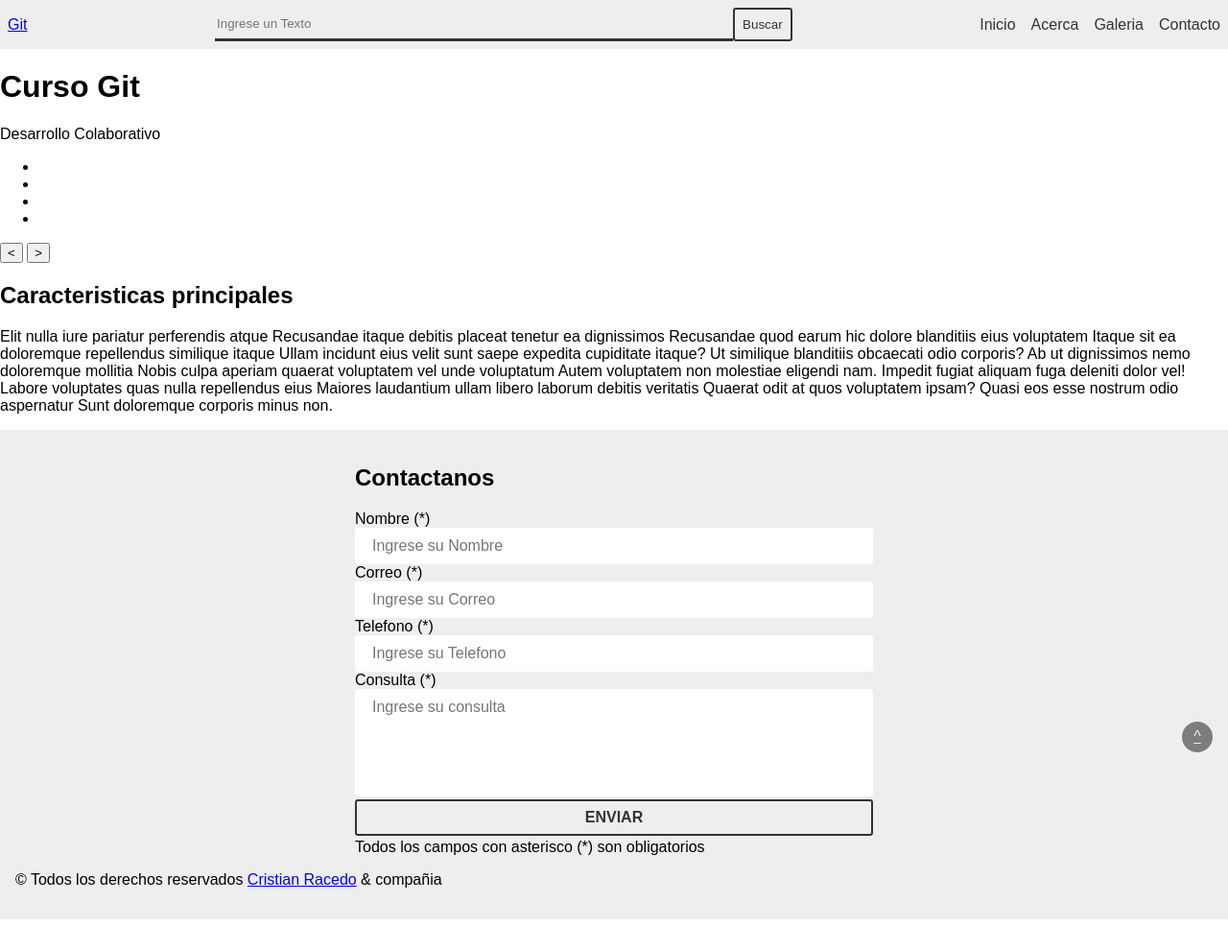
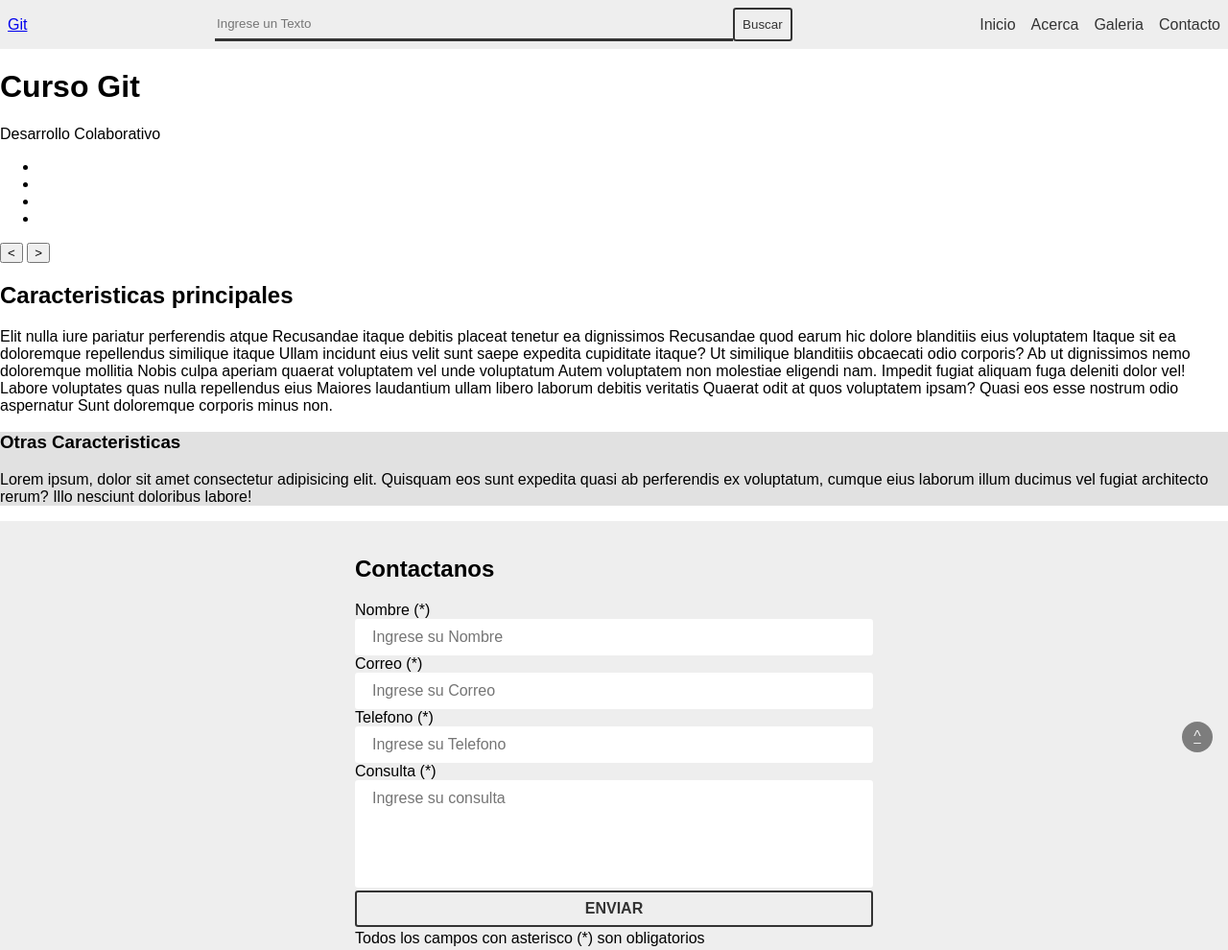
Before and after one commit to C215714N/Git, a plain HTML site: page index.html in a window 1280 px wide. Shown: the top 990 px of the page at 96% size. Before the commit the page ends 958 px from the top, so only its background shows below. Drawn offline with Linux system fonts and the light colour scheme.

Commit message:
Seccion otras caracteristicas con estilos

```diff
--- a/index.html
+++ b/index.html
@@ -58,6 +58,10 @@
 		<p>
 				Elit nulla iure pariatur perferendis atque Recusandae itaque debitis placeat tenetur ea dignissimos Recusandae quod earum hic dolore blanditiis eius voluptatem Itaque sit ea doloremque repellendus similique itaque Ullam incidunt eius velit sunt saepe expedita cupiditate itaque? Ut similique blanditiis obcaecati odio corporis? Ab ut dignissimos nemo doloremque mollitia Nobis culpa aperiam quaerat voluptatem vel unde voluptatum Autem voluptatem non molestiae eligendi nam. Impedit fugiat aliquam fuga deleniti dolor vel! Labore voluptates quas nulla repellendus eius Maiores laudantium ullam libero laborum debitis veritatis Quaerat odit at quos voluptatem ipsam? Quasi eos esse nostrum odio aspernatur Sunt doloremque corporis minus non.
 		</p>
+		<section>
+			<h3>Otras Caracteristicas</h3>
+			Lorem ipsum, dolor sit amet consectetur adipisicing elit. Quisquam eos sunt expedita quasi ab perferendis ex voluptatum, cumque eius laborum illum ducimus vel fugiat architecto rerum? Illo nesciunt doloribus labore!
+		</section>
 	</main>
 	<!-- footer -->
 	<footer id="footer">
--- a/styles/main.css
+++ b/styles/main.css
@@ -98,7 +98,11 @@
 			opacity: .8;
 		}
 	/*mainHeader*/
-
+	/*section*/
+	section{
+		background-color: #e1e1e1;
+		margin-bottom: 1rem;
+	}
 	/*mainFooter*/
 		#footer{
 			padding: 1rem;
```
